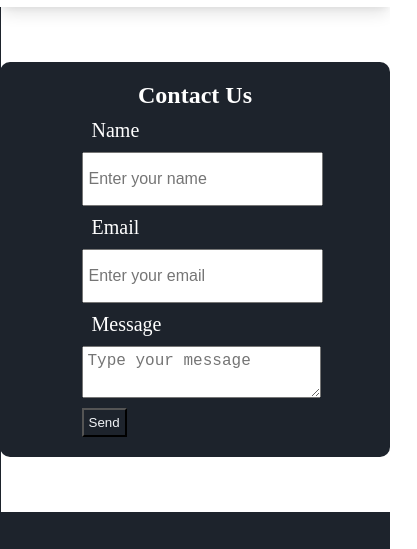
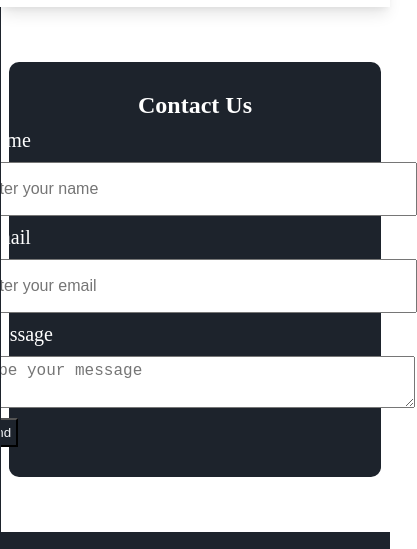
Before and after one commit to Ranjith-Senthilkumar/shopping-website-frontend, a plain HTML site: page contact.html in a window 390 px wide. Shown: the part 40-589 px from the top of the page, 417 px wide, since content can reach past the window. Drawn offline with Linux system fonts and the light colour scheme.

Commit message:
Update style.css
Signed-off-by: Ranjith S <ranjithprofessionalllinkedin@GMAIL.COM>

```diff
--- a/style.css
+++ b/style.css
@@ -239,7 +239,7 @@
 }
 
 .input {
-    width: 100%;
+    width: 430px;
     max-width: 500px;
     height: 40px;
     font-size: 16px;
@@ -277,7 +277,4 @@
     .service-container-2 {
         flex-direction: column;
     }
-    .contactus {
-        width: 95%;
-        padding: 20px;
 }
```
